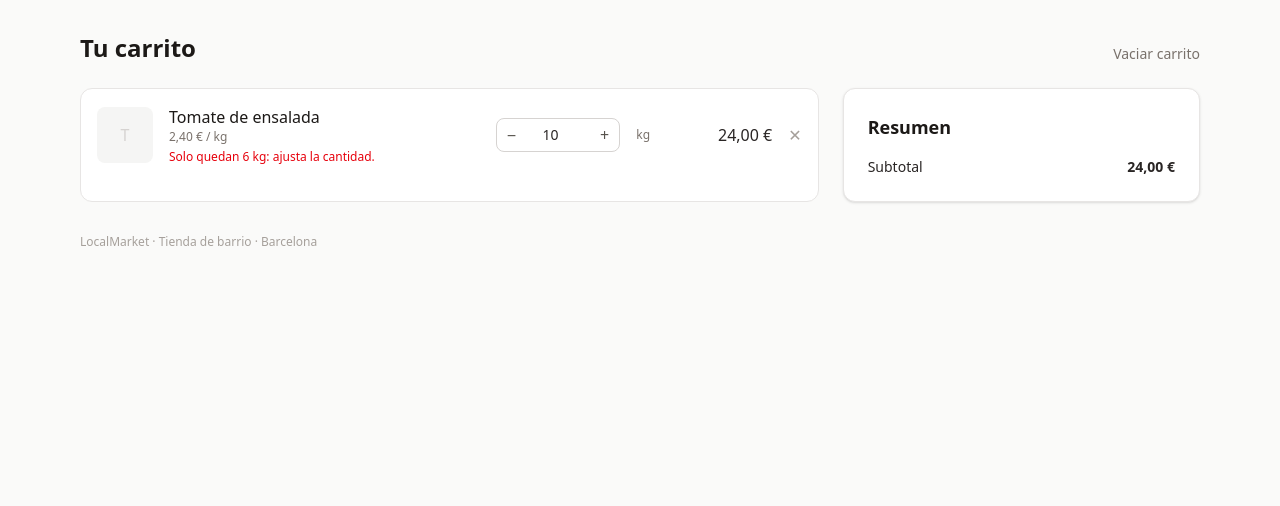
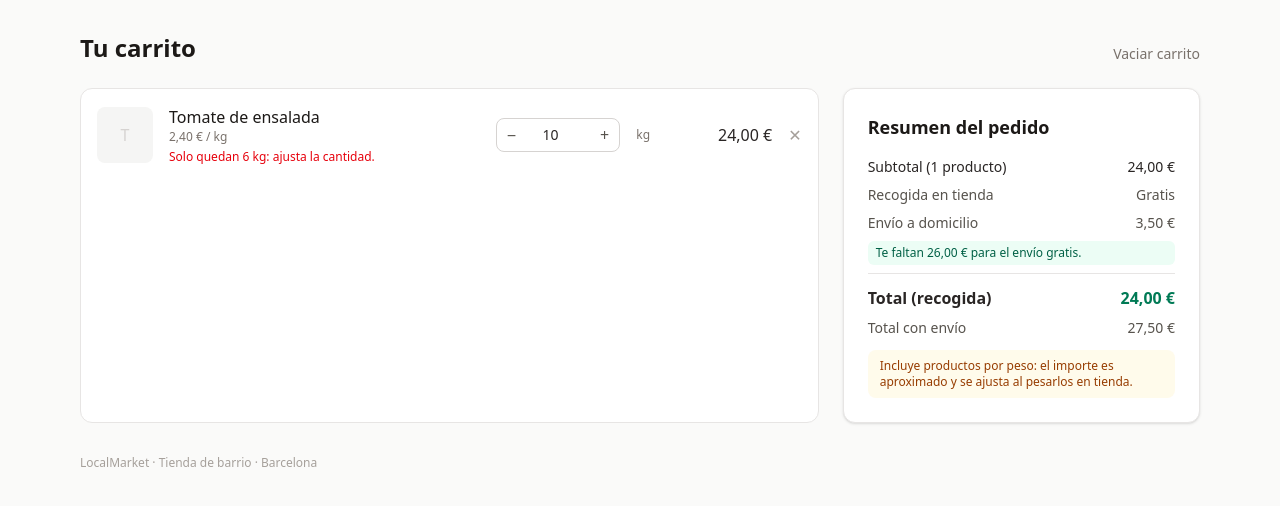
Before and after one commit to le3shiri/LocalMarketManagment, a Laravel app: page /carrito in a window 1280 px wide. Shown: the part 61-567 px from the top of the page. Run offline with Laravel 12, Linux system fonts and the light colour scheme; a user stored in the database is signed in; data comes from the database, SQL or seed files in the repository; tables that the repository leaves empty hold one stand-in row (values such as "Sample post"); style sheets or scripts are compiled from the project's sources; some libraries are stand-ins or nearby versions.

Commit message:
feat(cart): show order total before checkout (SUP-24)
- CartTotals value object: subtotal, delivery fee, total and how much
  is missing for free delivery
- Configurable pricing in config/shop.php (free pickup, 3,50 EUR
  delivery, free from 50 EUR) plus pickup slots for checkout
- Cart summary compares pickup vs delivery totals and warns that
  weighted products are priced approximately

Refs #15

```diff
--- /dev/null
+++ b/app/Enums/Fulfillment.php
@@ -0,0 +1,17 @@
+<?php
+
+namespace App\Enums;
+
+enum Fulfillment: string
+{
+    case Pickup = 'pickup';
+    case Delivery = 'delivery';
+
+    public function label(): string
+    {
+        return match ($this) {
+            self::Pickup => 'Recogida en tienda',
+            self::Delivery => 'Envío a domicilio',
+        };
+    }
+}
--- a/app/Livewire/CartPage.php
+++ b/app/Livewire/CartPage.php
@@ -2,7 +2,9 @@
 
 namespace App\Livewire;
 
+use App\Enums\Fulfillment;
 use App\Exceptions\CartException;
+use App\Support\CartTotals;
 use App\Models\CartItem;
 use App\Services\CartService;
 use Illuminate\Contracts\View\View;
@@ -53,7 +55,8 @@ class CartPage extends Component
         return view('livewire.cart-page', [
             'items' => $items,
             'shortages' => $cart->shortages($user),
-            'subtotal' => round($items->sum('line_total'), 2),
+            'pickup' => CartTotals::for($items, Fulfillment::Pickup),
+            'delivery' => CartTotals::for($items, Fulfillment::Delivery),
         ]);
     }
 
--- /dev/null
+++ b/app/Support/CartTotals.php
@@ -0,0 +1,43 @@
+<?php
+
+namespace App\Support;
+
+use App\Enums\Fulfillment;
+use App\Enums\UnitType;
+use App\Models\CartItem;
+use Illuminate\Support\Collection;
+
+/**
+ * Immutable price breakdown for a set of cart lines.
+ */
+final class CartTotals
+{
+    private function __construct(
+        public readonly float $subtotal,
+        public readonly float $deliveryFee,
+        public readonly float $total,
+        public readonly bool $hasWeightedItems,
+        public readonly float $missingForFreeDelivery,
+    ) {}
+
+    /** @param  Collection<int, CartItem>  $items */
+    public static function for(Collection $items, Fulfillment $fulfillment = Fulfillment::Pickup): self
+    {
+        $subtotal = round($items->sum(fn (CartItem $item) => $item->line_total), 2);
+        $freeFrom = (float) config('shop.free_delivery_from');
+
+        $fee = match (true) {
+            $fulfillment === Fulfillment::Pickup, $items->isEmpty() => 0.0,
+            $subtotal >= $freeFrom => 0.0,
+            default => (float) config('shop.delivery_fee'),
+        };
+
+        return new self(
+            subtotal: $subtotal,
+            deliveryFee: $fee,
+            total: round($subtotal + $fee, 2),
+            hasWeightedItems: $items->contains(fn (CartItem $item) => $item->product->unit_type === UnitType::Weight),
+            missingForFreeDelivery: max(0, round($freeFrom - $subtotal, 2)),
+        );
+    }
+}
--- /dev/null
+++ b/config/shop.php
@@ -0,0 +1,18 @@
+<?php
+
+return [
+    /*
+    | Delivery pricing. Pickup in store is always free.
+    */
+    'delivery_fee' => (float) env('SHOP_DELIVERY_FEE', 3.50),
+    'free_delivery_from' => (float) env('SHOP_FREE_DELIVERY_FROM', 50),
+
+    /*
+    | Pickup / delivery slots offered at checkout (proposal, section 6).
+    */
+    'slots' => [
+        '10:00-11:00', '11:00-12:00', '12:00-13:00', '17:00-18:00', '18:00-19:00', '19:00-20:00',
+    ],
+    'max_orders_per_slot' => (int) env('SHOP_MAX_ORDERS_PER_SLOT', 8),
+    'slot_days_ahead' => 3,
+];
--- a/resources/views/livewire/cart-page.blade.php
+++ b/resources/views/livewire/cart-page.blade.php
@@ -57,11 +57,48 @@
                 @endforeach
             </ul>
 
-            <x-card title="Resumen">
-                <div class="flex justify-between text-sm">
-                    <span>Subtotal</span>
-                    <span class="font-semibold">{{ Number::currency($subtotal, 'EUR', 'es') }}</span>
-                </div>
+            <x-card title="Resumen del pedido" class="h-fit">
+                <dl class="space-y-2 text-sm">
+                    <div class="flex justify-between">
+                        <dt>Subtotal ({{ $items->count() }} {{ Str::plural('producto', $items->count()) }})</dt>
+                        <dd class="font-medium">{{ Number::currency($pickup->subtotal, 'EUR', 'es') }}</dd>
+                    </div>
+                    <div class="flex justify-between text-stone-600">
+                        <dt>Recogida en tienda</dt>
+                        <dd>Gratis</dd>
+                    </div>
+                    <div class="flex justify-between text-stone-600">
+                        <dt>Envío a domicilio</dt>
+                        <dd>{{ $delivery->deliveryFee > 0 ? Number::currency($delivery->deliveryFee, 'EUR', 'es') : 'Gratis' }}</dd>
+                    </div>
+                    @if ($delivery->deliveryFee > 0)
+                        <p class="rounded-md bg-emerald-50 px-2 py-1 text-xs text-emerald-800">
+                            Te faltan {{ Number::currency($delivery->missingForFreeDelivery, 'EUR', 'es') }} para el envío gratis.
+                        </p>
+                    @endif
+                    <div class="flex justify-between border-t border-stone-200 pt-3 text-base">
+                        <dt class="font-semibold">Total (recogida)</dt>
+                        <dd class="font-bold text-emerald-700" data-total>{{ Number::currency($pickup->total, 'EUR', 'es') }}</dd>
+                    </div>
+                    <div class="flex justify-between text-stone-600">
+                        <dt>Total con envío</dt>
+                        <dd>{{ Number::currency($delivery->total, 'EUR', 'es') }}</dd>
+                    </div>
+                </dl>
+
+                @if ($pickup->hasWeightedItems)
+                    <p class="mt-3 rounded-lg bg-amber-50 px-3 py-2 text-xs text-amber-800">
+                        Incluye productos por peso: el importe es aproximado y se ajusta al pesarlos en tienda.
+                    </p>
+                @endif
+
+                @if (Route::has('checkout.index'))
+                    <a href="{{ route('checkout.index') }}" @class([
+                        'mt-4 block rounded-lg px-4 py-2.5 text-center text-sm font-medium',
+                        'bg-emerald-600 text-white hover:bg-emerald-700' => empty($shortages),
+                        'pointer-events-none bg-stone-200 text-stone-500' => ! empty($shortages),
+                    ])>Tramitar pedido</a>
+                @endif
             </x-card>
         </div>
     @endif
```
Also changed, not shown: tests/Feature/Cart/OrderSummaryTest.php (added, +75 -0 lines).
